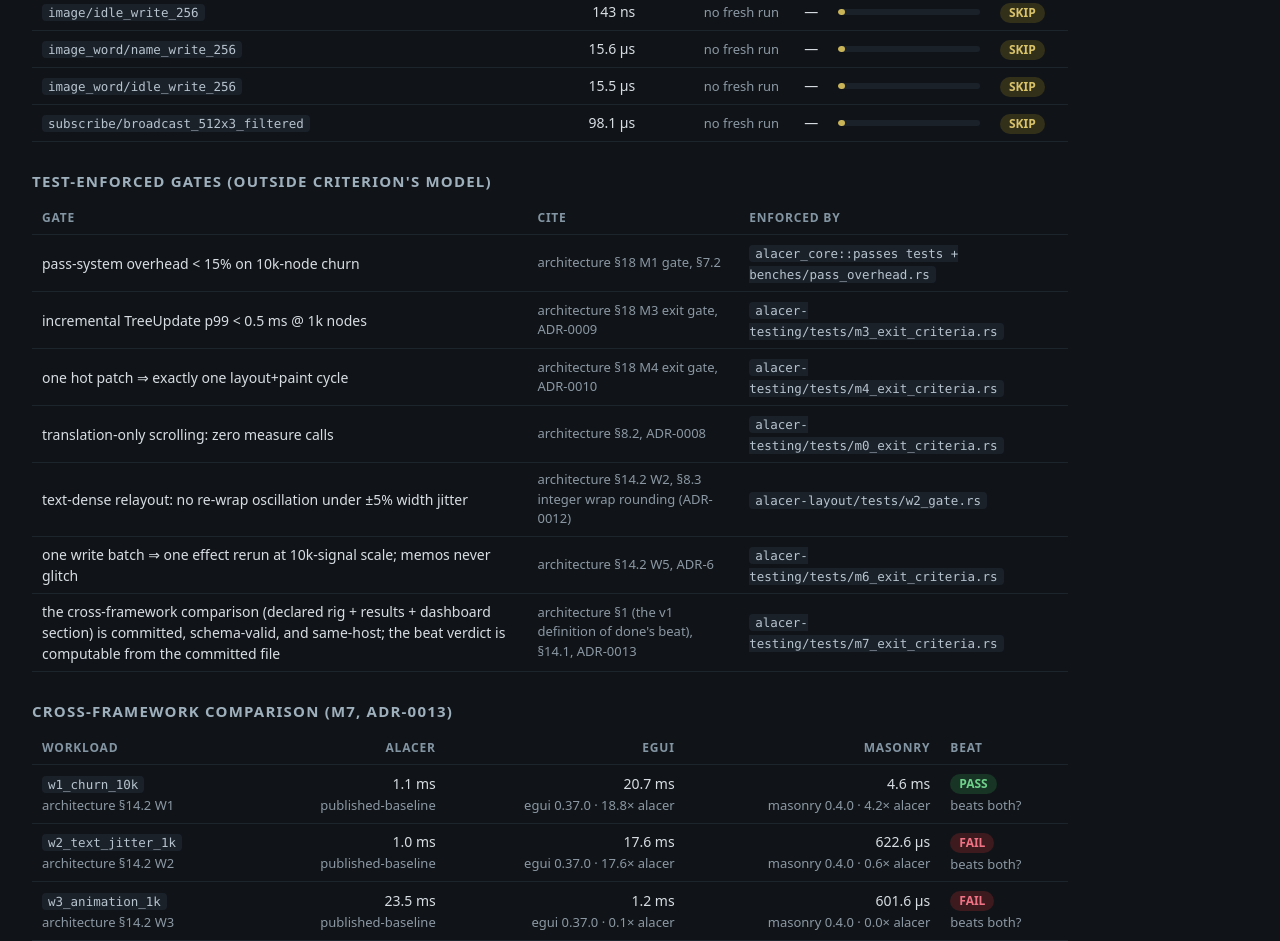
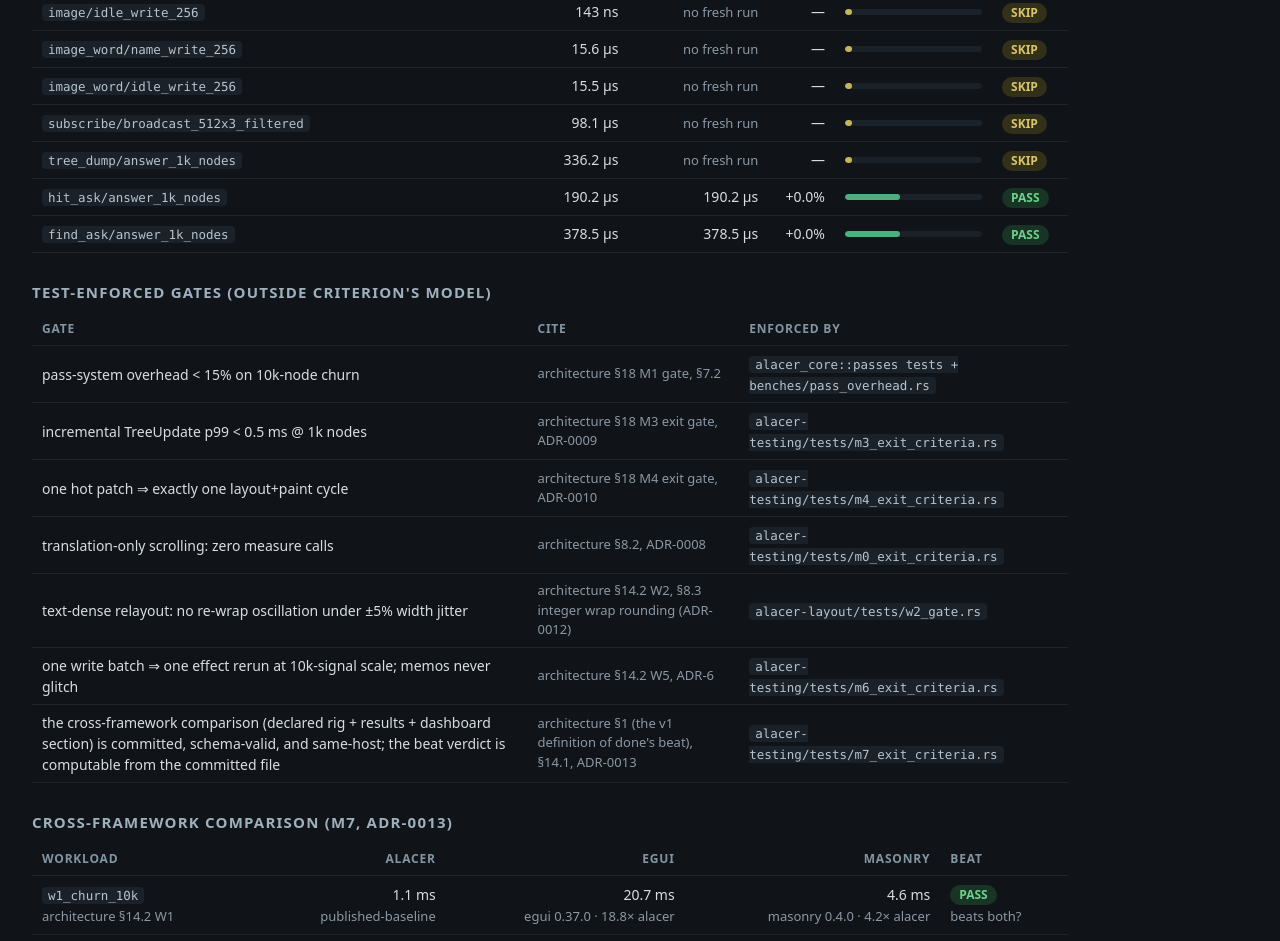
Before and after one commit to elcoosp/alacer, a plain HTML site: page benchmarks/dashboard/index.html in a window 1280 px wide. Shown: the part 9476-10417 px from the top of the page. Drawn offline with Linux system fonts and the light colour scheme.

Commit message:
chore(benchmarks): the dashboard republishes the corpus

```diff
--- a/benchmarks/dashboard/index.html
+++ b/benchmarks/dashboard/index.html
@@ -244,6 +244,9 @@ footer { padding: 18px 32px; border-top: 1px solid #232b33; color: #66727d;
     <tr><td><code>image_word/name_write_256</code></td><td class="num">15.6 µs</td><td class="num"><span class="meta">no fresh run</span></td><td class="num">—</td><td><div class="bar"><i style="width:5%;background:#c9b458"></i></div></td><td><span class="badge skip">SKIP</span></td></tr>
     <tr><td><code>image_word/idle_write_256</code></td><td class="num">15.5 µs</td><td class="num"><span class="meta">no fresh run</span></td><td class="num">—</td><td><div class="bar"><i style="width:5%;background:#c9b458"></i></div></td><td><span class="badge skip">SKIP</span></td></tr>
     <tr><td><code>subscribe/broadcast_512x3_filtered</code></td><td class="num">98.1 µs</td><td class="num"><span class="meta">no fresh run</span></td><td class="num">—</td><td><div class="bar"><i style="width:5%;background:#c9b458"></i></div></td><td><span class="badge skip">SKIP</span></td></tr>
+    <tr><td><code>tree_dump/answer_1k_nodes</code></td><td class="num">336.2 µs</td><td class="num"><span class="meta">no fresh run</span></td><td class="num">—</td><td><div class="bar"><i style="width:5%;background:#c9b458"></i></div></td><td><span class="badge skip">SKIP</span></td></tr>
+    <tr><td><code>hit_ask/answer_1k_nodes</code></td><td class="num">190.2 µs</td><td class="num">190.2 µs</td><td class="num">+0.0%</td><td><div class="bar"><i style="width:40%;background:#4caf7d"></i></div></td><td><span class="badge pass">PASS</span></td></tr>
+    <tr><td><code>find_ask/answer_1k_nodes</code></td><td class="num">378.5 µs</td><td class="num">378.5 µs</td><td class="num">+0.0%</td><td><div class="bar"><i style="width:40%;background:#4caf7d"></i></div></td><td><span class="badge pass">PASS</span></td></tr>
   </table>
 
   <h2>Test-enforced gates (outside criterion's model)</h2>
```
